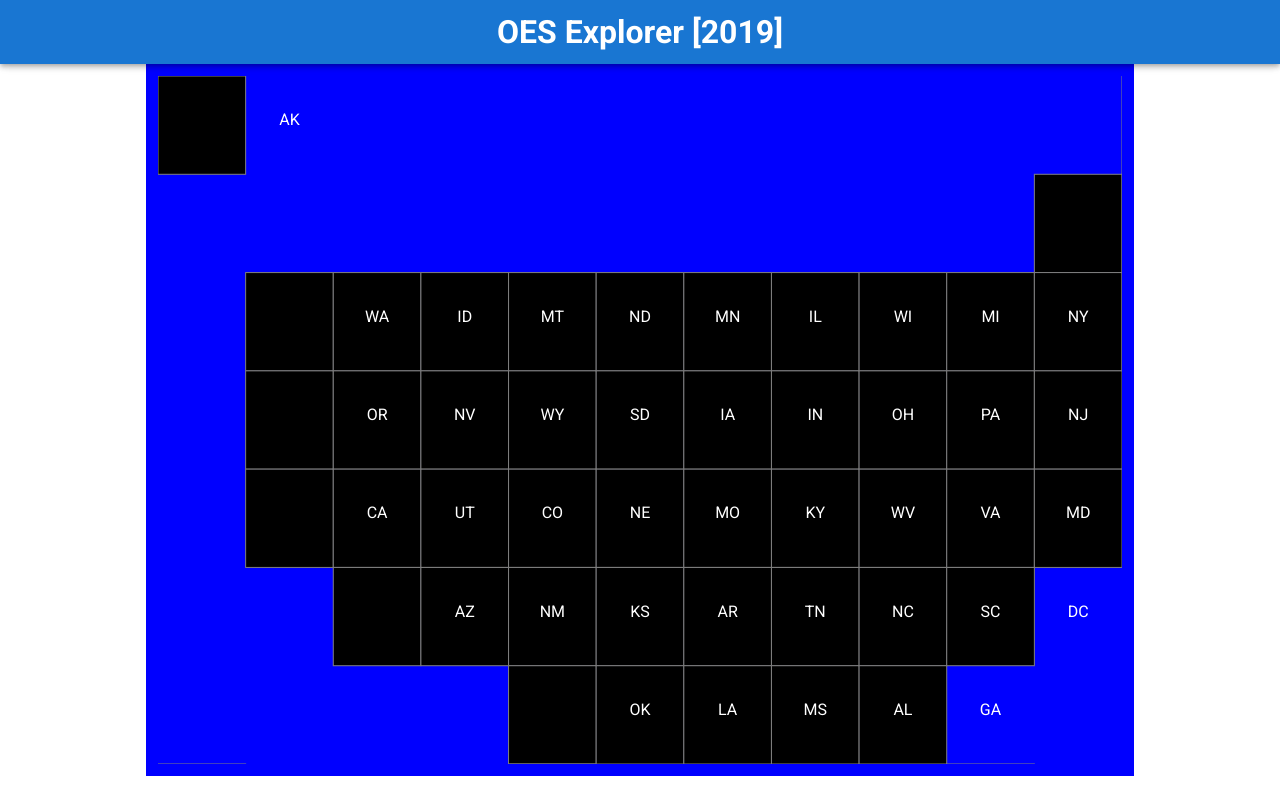
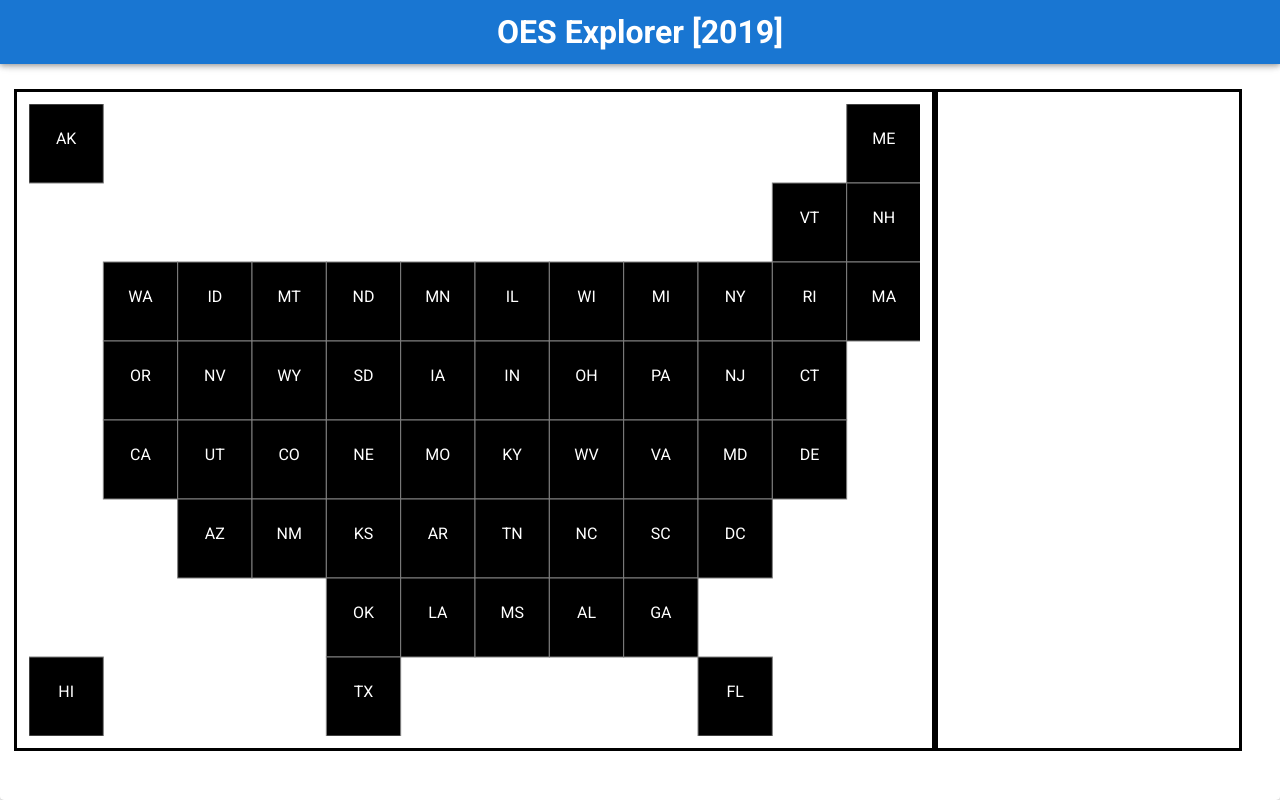
Before and after one commit to benjaminortizulloa/oes_explorer, a Vue app in the folder frontend/: page / in a window 1280 px wide. Built offline with nearby package versions, Linux system fonts and the light colour scheme.

Commit message:
realigned states; emited state click to parent

```diff
--- a/frontend/src/components/GridSvg.vue
+++ b/frontend/src/components/GridSvg.vue
@@ -2,20 +2,21 @@
   <svg id="gridSvg" width="100%" height="100%" ref="gridSvg">
     <rect
       v-for="(state, i) in states"
-      :key="i"
+      :key="'staterect_' + i"
       :width="stateWidth"
       :height="stateHeight"
       :x="(state.col -minCol) * stateWidth"
       :y="(state.row - minRow) * stateHeight"
       stroke="grey"
+      @click="stateClick(state)"
     ></rect>
     <text
       v-for="(state, i) in states"
-      :key="i"
+      :key="'statetext_' +i"
       :width="stateWidth"
       :height="stateHeight"
-      :x="(state.col -1) * stateWidth + stateWidth/2"
-      :y="(state.row - 1) * stateHeight + stateHeight/2"
+      :x="(state.col -minCol) * stateWidth + stateWidth/2"
+      :y="(state.row - minRow) * stateHeight + stateHeight/2"
       fill="white"
       text-anchor="middle"
     >{{state.code}}</text>
@@ -44,6 +45,9 @@ export default {
     matchSvg() {
       this.width = this.$refs.gridSvg.clientWidth;
       this.height = this.$refs.gridSvg.clientHeight;
+    },
+    stateClick(state) {
+      this.$emit("stateClick", state);
     }
   },
   mounted() {
--- a/frontend/src/components/Home.vue
+++ b/frontend/src/components/Home.vue
@@ -1,13 +1,15 @@
 <template>
-  <v-container style="height: 100%;">
-    <v-row class="text-center" style="height: 100%;">
-      <v-spacer></v-spacer>
-      <v-col cols="10" style="background: blue;">
-        <GridSvg/>
+  <v-card style="height: 100%; width: 100%; position: absolute;">
+    <v-row style="top: 5%; left: 2%; height: 90%; width: 96%; position: absolute;">
+      <v-col cols="9" style="border: solid black 3px;" fill-height>
+        <GridSvg @stateClick="stateClick"/>
       </v-col>
       <v-spacer></v-spacer>
+      <v-col cols="3" style="border: solid black 3px;">
+        <p>{{infoTxt}}</p>
+      </v-col>
     </v-row>
-  </v-container>
+  </v-card>
 </template>
 
 <script>
@@ -15,6 +17,13 @@ import GridSvg from "@/components/GridSvg";
 export default {
   name: "Home",
   components: { GridSvg },
-  data: () => ({})
+  data: () => ({
+    infoTxt: ""
+  }),
+  methods: {
+    stateClick(state) {
+      this.infoTxt = JSON.stringify(state);
+    }
+  }
 };
 </script>
--- a/frontend/src/components/mixins/gridMap.js
+++ b/frontend/src/components/mixins/gridMap.js
@@ -260,10 +260,10 @@ export const gridMap = {
     }),
     computed: {
         maxRow() {
-            return Math.max(...this.states.map(d => d.row))
+            return Math.max(...this.states.map(d => d.row)) + 1
         },
         maxCol() {
-            return Math.max(...this.states.map(d => d.col))
+            return Math.max(...this.states.map(d => d.col)) + 1
         },
         minRow() {
             return Math.min(...this.states.map(d => d.row))
```
